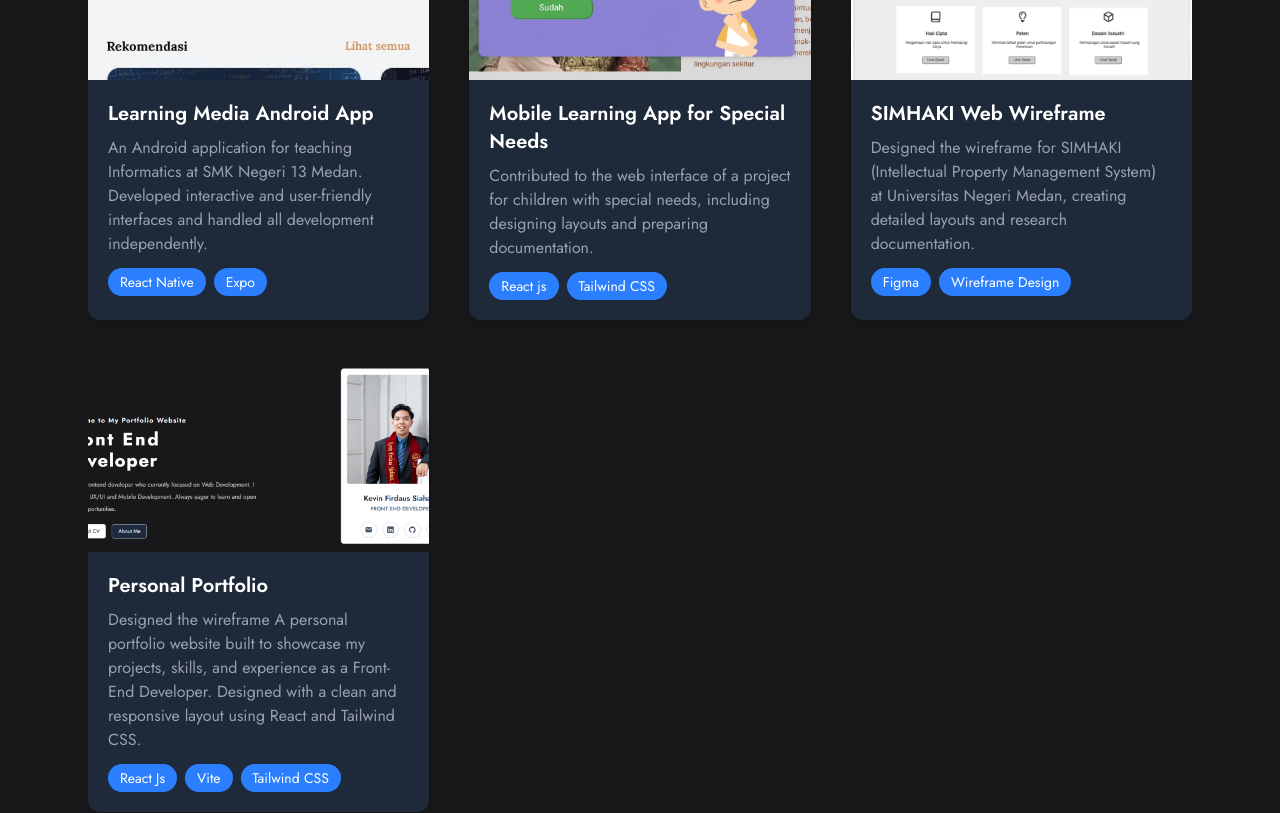
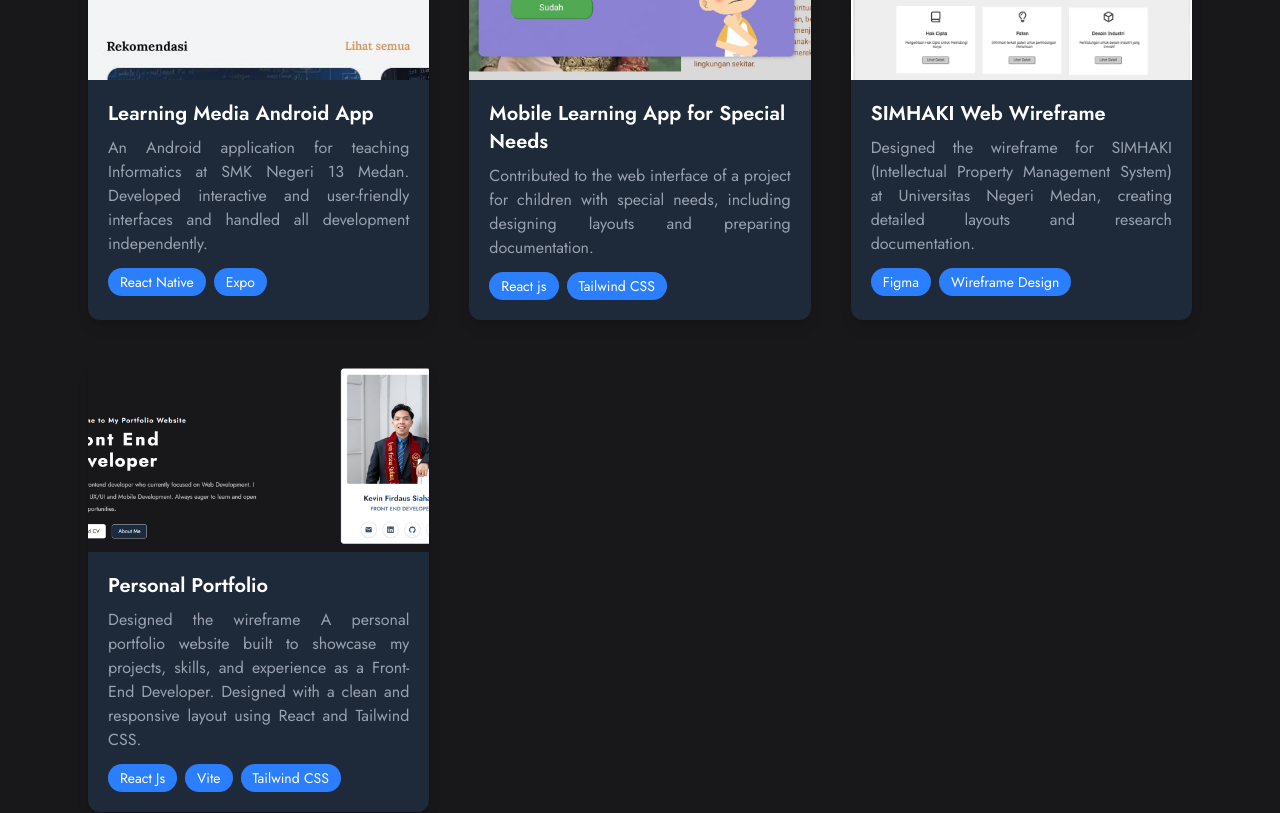
Before and after one commit to Kevinnfs/My-Portfolio, a React (Vite) app: page / in a window 1280 px wide. Shown: the part 2760-3573 px from the top of the page. Built offline with nearby package versions, Linux system fonts and the light colour scheme.

Commit message:
Change Description

```diff
--- a/src/Projects.jsx
+++ b/src/Projects.jsx
@@ -61,7 +61,9 @@ export default function Projects() {
             />
             <div className="p-5">
               <h3 className="text-xl font-semibold mb-2">{project.name}</h3>
-              <p className="text-gray-400 mb-3">{project.description}</p>
+              <p className="text-gray-400 text-justify mb-3">
+                {project.description}
+              </p>
               <div className="flex flex-wrap gap-2">
                 {project.tools.map((tool, i) => (
                   <span
```
